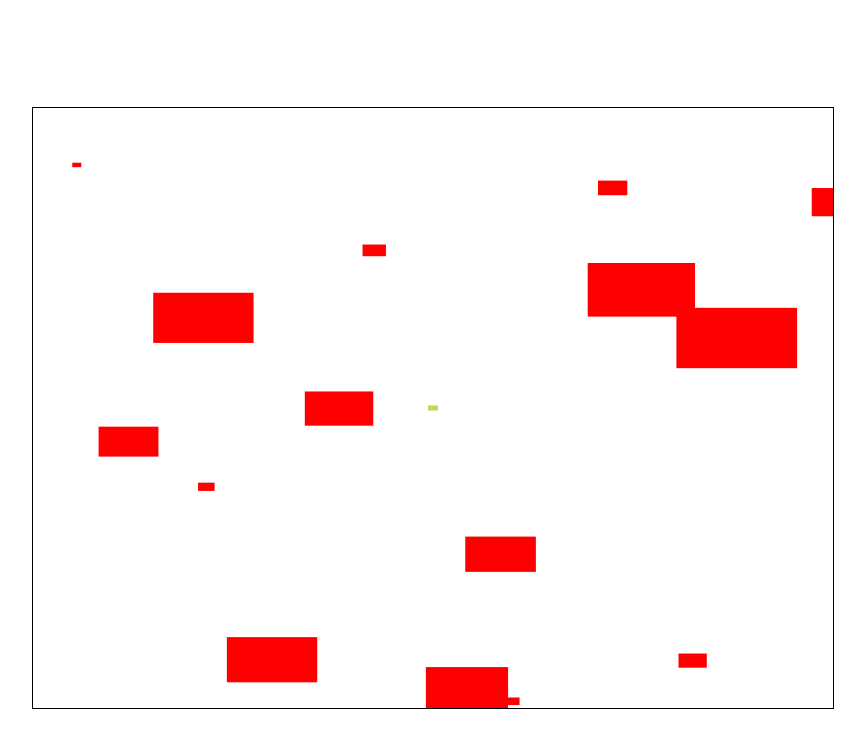
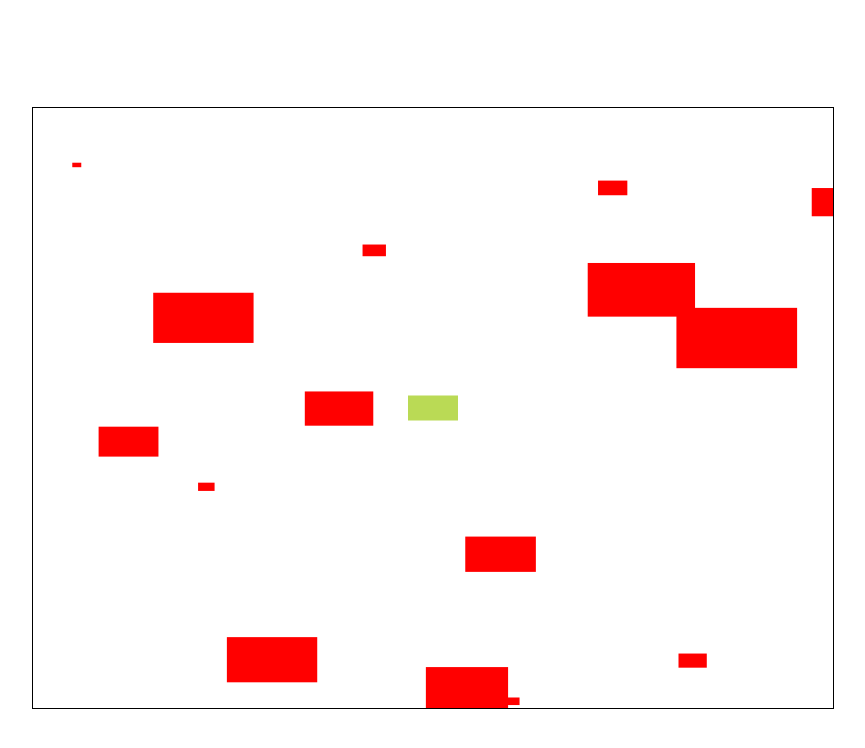
Before and after one commit to hfolcot/HungryHungry, a plain HTML site: page index.html in a window 1280 px wide. Shown: the whole page, without its empty margins (207-1072 px from the left). Drawn offline with Linux system fonts and the light colour scheme.

Commit message:
adding images and loader

```diff
--- a/index.html
+++ b/index.html
@@ -1,5 +1,6 @@
 <!DOCTYPE html>
 <html lang="en">
+
 <head>
     <meta charset="UTF-8">
     <meta http-equiv="X-UA-Compatible" content="IE=edge">
@@ -13,14 +14,17 @@
         align-items: center;
         height: 100vh;
     }
+
     #canvas {
         border: 1px solid black;
     }
 </style>
+
 <body>
 
     <canvas id="canvas"></canvas>
 
+    <script src='js/loaders.js'></script>
     <script src='js/input.js'></script>
     <script src='js/collision.js'></script>
     <script src='js/food.js'></script>
@@ -28,4 +32,5 @@
     <script src='js/game.js'></script>
     <script src='js/script.js'></script>
 </body>
+
 </html>
--- /dev/null
+++ b/js/loaders.js
@@ -0,0 +1,5 @@
+function loadImage(url) {
+    let image = new Image();
+    image.src = url;
+    return image;
+}
--- a/js/player.js
+++ b/js/player.js
@@ -1,7 +1,7 @@
 class Player {
     constructor(canvas) {
-        this.width = 10;
-        this.height = this.width/2;
+        this.width = 50;
+        this.height = this.width / 2;
         this.x = canvas.width / 2 - this.width / 2;
         this.y = canvas.height / 2 - this.height / 2;
         this.color = '#bada55';
@@ -10,51 +10,63 @@ class Player {
         this.ySpeed = 0;
         this.maxSpeed = 5;
         this.move = false;
+        this.idle = true;
+        this.spriteSheet = this.idle ? loadImage('img/fishIdleRight.png') : loadImage('img/fishSwimRight.png');
+        this.frameX = 0;
+        this.frameY = 0;
+        this.frameWidth = 418;
+        this.frameHeight = 397;
+        this.maxFrameX = 3;
+        this.maxFrameY = 4;
         this.canvas = canvas;
     }
 
     update(game) {
         // Speed up with momentum
         if (game.keys['ArrowRight']) {
+            this.idle = false;
             if (this.xSpeed < this.maxSpeed) {
                 this.xSpeed += 0.1;
             }
         }
         if (game.keys['ArrowLeft']) {
+            this.idle = false;
             if (this.xSpeed > -this.maxSpeed) {
                 this.xSpeed -= 0.1;
             }
         }
         if (game.keys['ArrowDown']) {
+            this.idle = false;
             if (this.ySpeed < this.maxSpeed) {
                 this.ySpeed += 0.1;
             }
         }
         if (game.keys['ArrowUp']) {
+            this.idle = false;
             if (this.ySpeed > -this.maxSpeed) {
                 this.ySpeed -= 0.1;
             }
         }
 
         // Slow down with momentum
-        if(!game.keys['ArrowRight'] && !game.keys['ArrowLeft'] && this.xSpeed !== 0) {
-            this.xSpeed = this.xSpeed < 0 ? this.xSpeed + 0.1 : this.xSpeed -0.1;
+        if (!game.keys['ArrowRight'] && !game.keys['ArrowLeft'] && this.xSpeed !== 0) {
+            this.xSpeed = this.xSpeed < 0 ? this.xSpeed + 0.1 : this.xSpeed - 0.1;
         }
-        if(!game.keys['ArrowUp'] && !game.keys['ArrowDown'] && this.ySpeed !== 0) {
-            this.ySpeed = this.ySpeed < 0 ? this.ySpeed + 0.1 : this.ySpeed -0.1;
+        if (!game.keys['ArrowUp'] && !game.keys['ArrowDown'] && this.ySpeed !== 0) {
+            this.ySpeed = this.ySpeed < 0 ? this.ySpeed + 0.1 : this.ySpeed - 0.1;
         }
 
         // Check player is still in play area
-        if(this.x > game.canvas.width){
+        if (this.x > game.canvas.width) {
             this.x = 0 - this.width;
         }
-        if(this.x + this.width < 0) {
+        if (this.x + this.width < 0) {
             this.x = game.canvas.width;
         }
-        if(this.y+this.height < 0) {
+        if (this.y + this.height < 0) {
             this.y = game.canvas.height;
         }
-        if(this.y > game.canvas.height){
+        if (this.y > game.canvas.height) {
             this.y = 0 - this.height;
         }
 
@@ -63,12 +75,12 @@ class Player {
         this.y += this.ySpeed;
 
         // Check for collision with food
-        for(let i = 0; i<game.foodArr.length; i++){
-            if(detectCollision(this, game.foodArr[i])) {
-                if(this.width > game.foodArr[i].width) {
+        for (let i = 0; i < game.foodArr.length; i++) {
+            if (detectCollision(this, game.foodArr[i])) {
+                if (this.width > game.foodArr[i].width) {
                     game.foodArr[i].reset(game);
                     game.points += Math.ceil(game.foodArr[i].width);
-                    this.width+=5;
+                    this.width += 5;
                     this.height = this.width / 2;
                 } else {
                     // Game over
@@ -78,7 +90,7 @@ class Player {
             }
         }
 
-        if(this.width > game.canvas.width / 5){
+        if (this.width > game.canvas.width / 5) {
             game.level++;
             game.init();
         }
@@ -87,5 +99,6 @@ class Player {
     draw(ctx) {
         ctx.fillStyle = this.color;
         ctx.fillRect(this.x, this.y, this.width, this.height);
+        ctx.drawImage(this.spriteSheet, 0, 0, this.frameWidth * this.frameX, this.frameHeight * this.frameY, this.x, this.y, this.width, this.height);
     }
 }
```
Also changed, not shown: img/fishIdleLeft.png (added), img/fishIdleRight.png (added), img/fishSwimLeft.png (added), img/fishSwimRight.png (added), img/flake_green.png (added), img/flake_orange.png (added), img/flake_purple.png (added), img/flake_red.png (added), img/flake_yellow.png (added).
